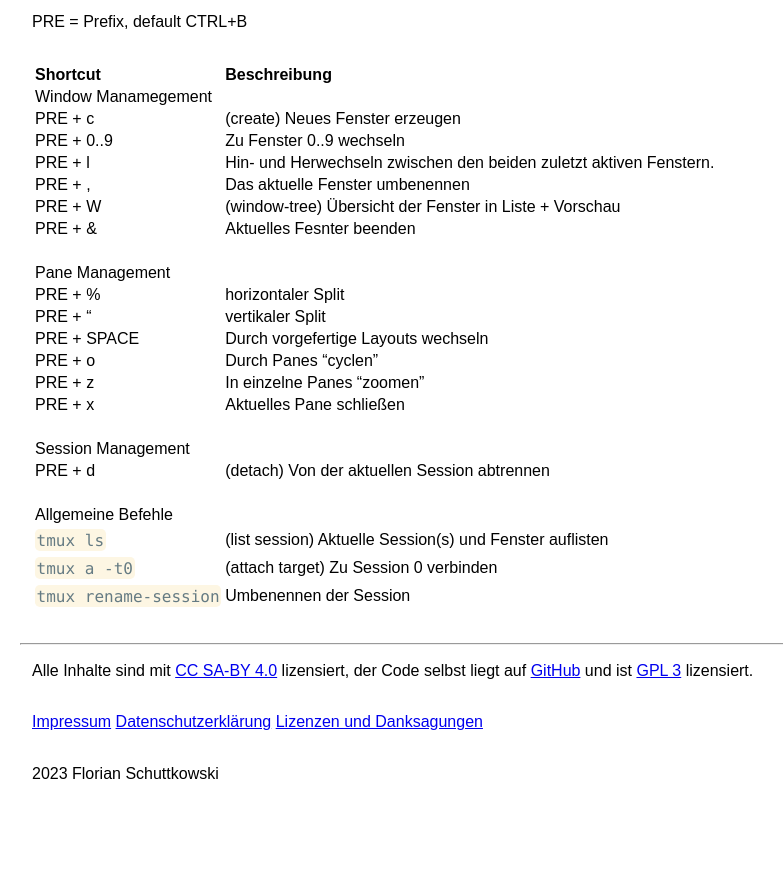
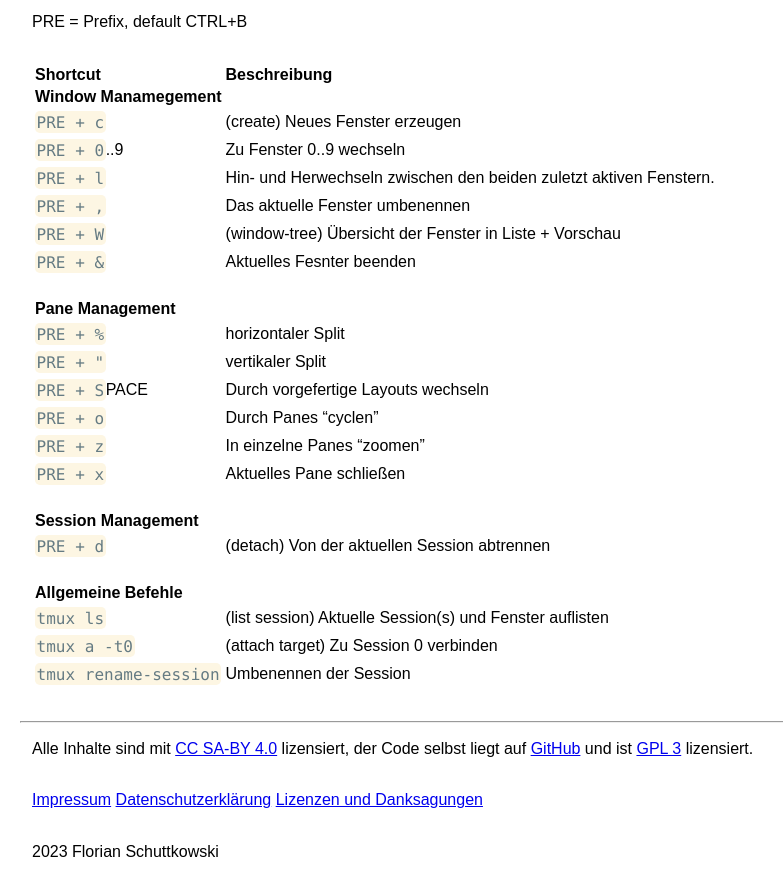
Before and after one commit to flowinho/personal-website, a Jekyll site: the page built from _posts/2023-07-17-tmux.md, in a window 1280 px wide. Shown: the part 585-1478 px from the top of the page, without its empty margins (120-903 px from the left). Built offline with Jekyll 4.4.1, drawn with Linux system fonts in a browser that asks for light colours; before the commit the page ends 1400 px from its top, so only the background shows below that.

Commit message:
Improve command table of tmux post

```diff
--- a/_posts/2023-07-17-tmux.md
+++ b/_posts/2023-07-17-tmux.md
@@ -16,26 +16,26 @@
 
 |**Shortcut**|**Beschreibung**|
 |:--|:--|
-|Window Manamegement||
-|PRE + c|(create) Neues Fenster erzeugen|
-|PRE + 0..9|Zu Fenster 0..9 wechseln|
-|PRE + l|Hin- und Herwechseln zwischen den beiden zuletzt aktiven Fenstern.|
-|PRE + ,|Das aktuelle Fenster umbenennen|
-|PRE + W|(window-tree) Übersicht der Fenster in Liste + Vorschau|
-|PRE + &|Aktuelles Fesnter beenden|
+|**Window Manamegement**||
+|`PRE + c`|(create) Neues Fenster erzeugen|
+|`PRE + 0`..9|Zu Fenster 0..9 wechseln|
+|`PRE + l`|Hin- und Herwechseln zwischen den beiden zuletzt aktiven Fenstern.|
+|`PRE + ,`|Das aktuelle Fenster umbenennen|
+|`PRE + W`|(window-tree) Übersicht der Fenster in Liste + Vorschau|
+|`PRE + &`|Aktuelles Fesnter beenden|
 |||
-|Pane Management||
-|PRE + %|horizontaler Split|
-|PRE + "|vertikaler Split|
-|PRE + SPACE|Durch vorgefertige Layouts wechseln|
-|PRE + o|Durch Panes "cyclen"|
-|PRE + z|In einzelne Panes "zoomen"|
-|PRE + x|Aktuelles Pane schließen|
+|**Pane Management**||
+|`PRE + %`|horizontaler Split|
+|`PRE + "`|vertikaler Split|
+|`PRE + S`PACE|Durch vorgefertige Layouts wechseln|
+|`PRE + o`|Durch Panes "cyclen"|
+|`PRE + z`|In einzelne Panes "zoomen"|
+|`PRE + x`|Aktuelles Pane schließen|
 |||
-|Session Management||
-|PRE + d|(detach) Von der aktuellen Session abtrennen|
+|**Session Management**||
+|`PRE + d`|(detach) Von der aktuellen Session abtrennen|
 |||
-|Allgemeine Befehle||
+|**Allgemeine Befehle**||
 |`tmux ls`|(list session) Aktuelle Session(s) und Fenster auflisten|
 |`tmux a -t0`|(attach target) Zu Session 0 verbinden|
 |`tmux rename-session`|Umbenennen der Session|
```
